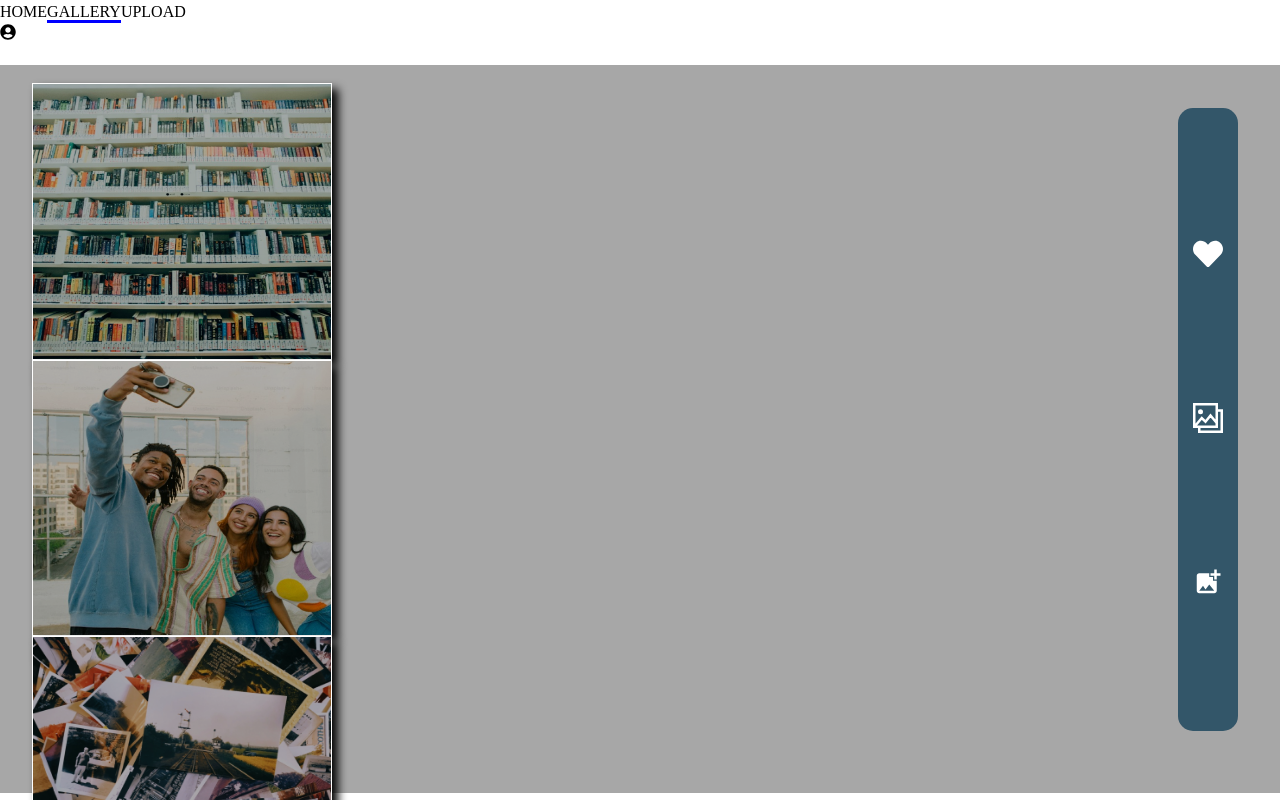
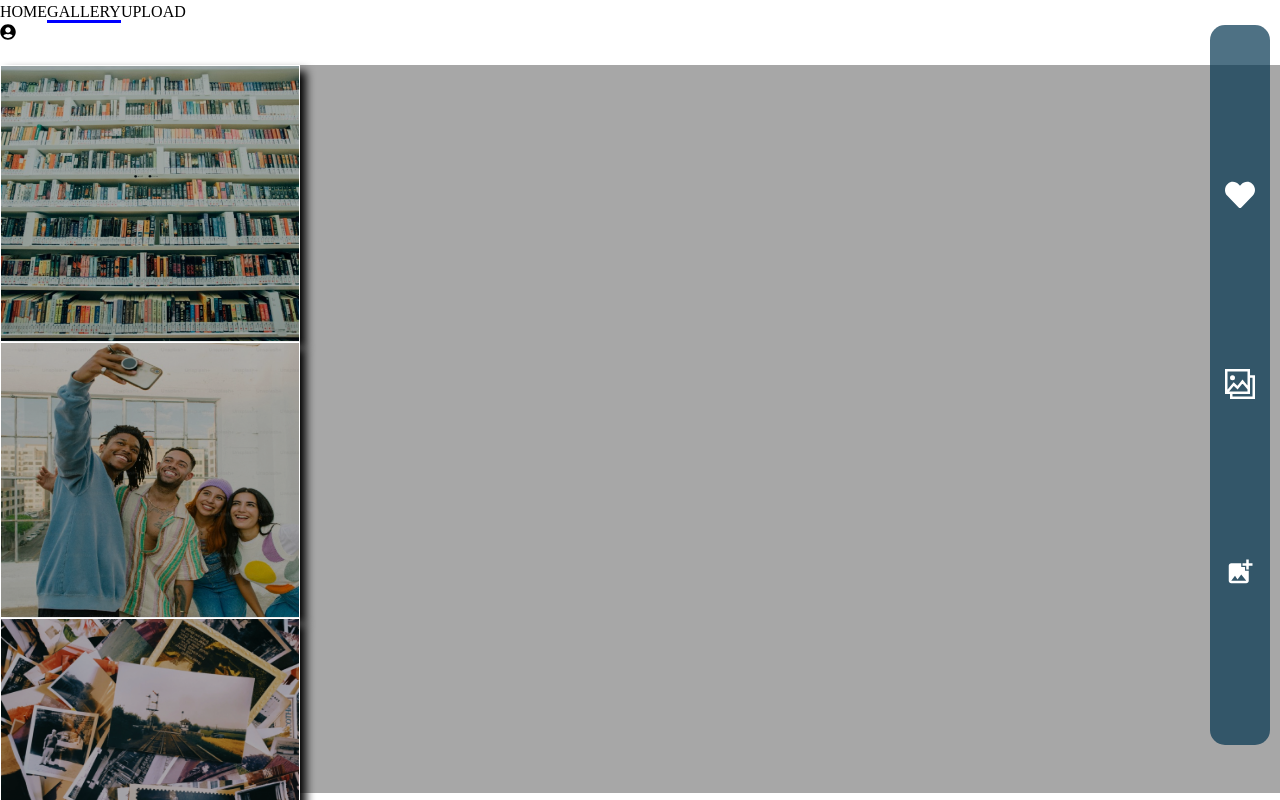
Before and after one commit to shailendrapawar/CloudSnap, a React (Vite) app in the folder frontend/: page /gallery in a window 1280 px wide. Shown: the top 800 px of the page. Built offline with nearby package versions, Linux system fonts and the light colour scheme.

Commit message:
taliwind added to gallery section

```diff
--- a/frontend/src/components/gallery/Gallery.jsx
+++ b/frontend/src/components/gallery/Gallery.jsx
@@ -7,8 +7,8 @@ import GalleryNav from '../galleryNav/GalleryNav'
 const Gallery = () => {
 
   return (
-    <main className='gallery-body'>
-      <div className='gallery-block'>
+    <main className='gallery-body flex justify-center items-center'>
+      <div className='gallery-block bg-transparent relative'>
         <GalleryNav />
         <Outlet />
       </div>
--- a/frontend/src/components/gallery/gallery.css
+++ b/frontend/src/components/gallery/gallery.css
@@ -1,18 +1,12 @@
 .gallery-body{
 height: 91vh;
-/* min-height: 80px; */
-display: flex;
-justify-content: center;
-align-items: center;
 background-color: rgb(167, 167, 167);
 }
 .gallery-block{
     width: 95%;
-    background-color: transparent;
     height: 95%;
-    position: relative;
 }
-.gallery-nav{
+/* .gallery-nav{
     background-color:#00334E;
     color: white;
     width: 60px;
@@ -25,7 +19,7 @@ background-color: rgb(167, 167, 167);
     display: flex;
     flex-direction: column;justify-content: space-evenly;
     align-items: center;
-}
+} */
 .gallery-nav svg{
 height: 30px;
 width: 30px;
```
